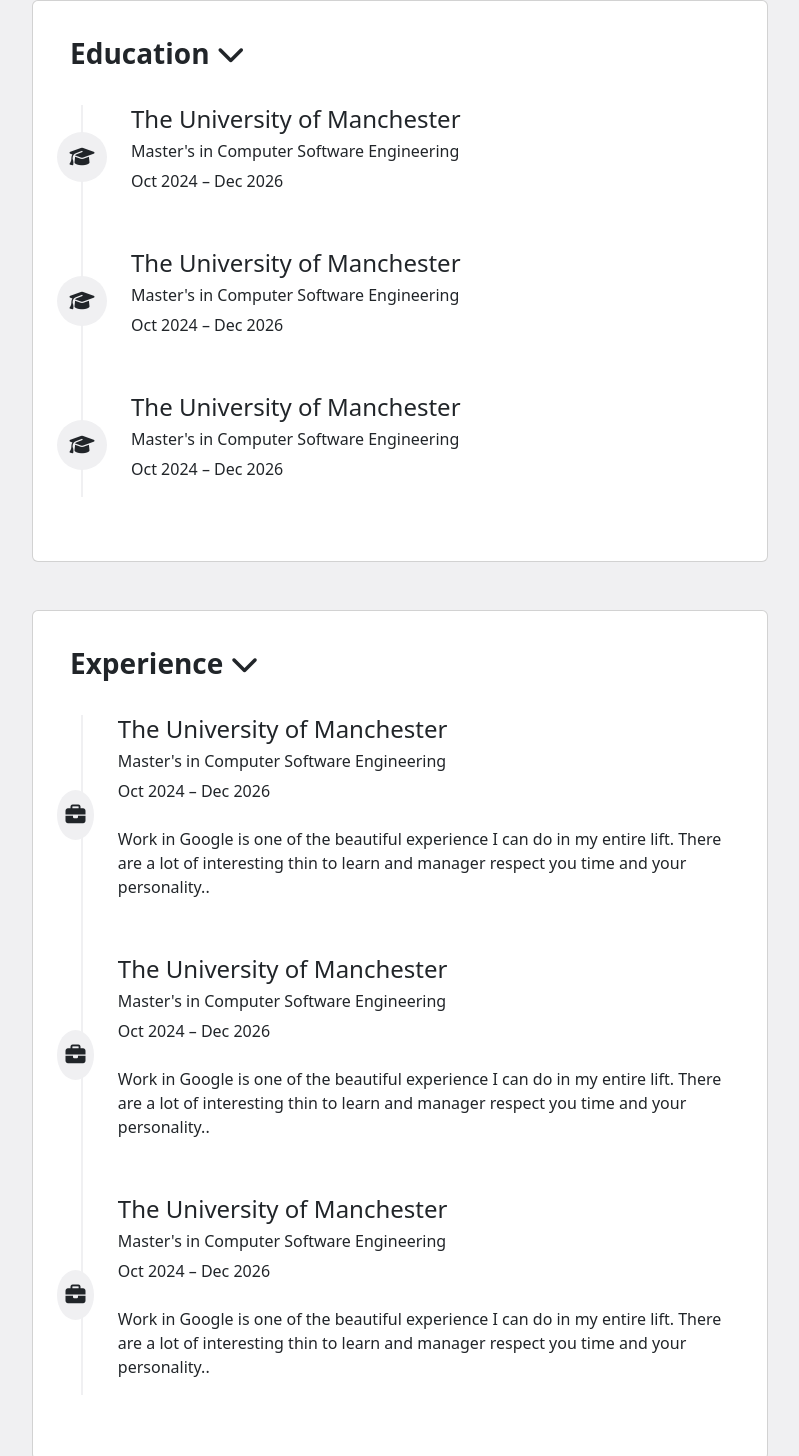
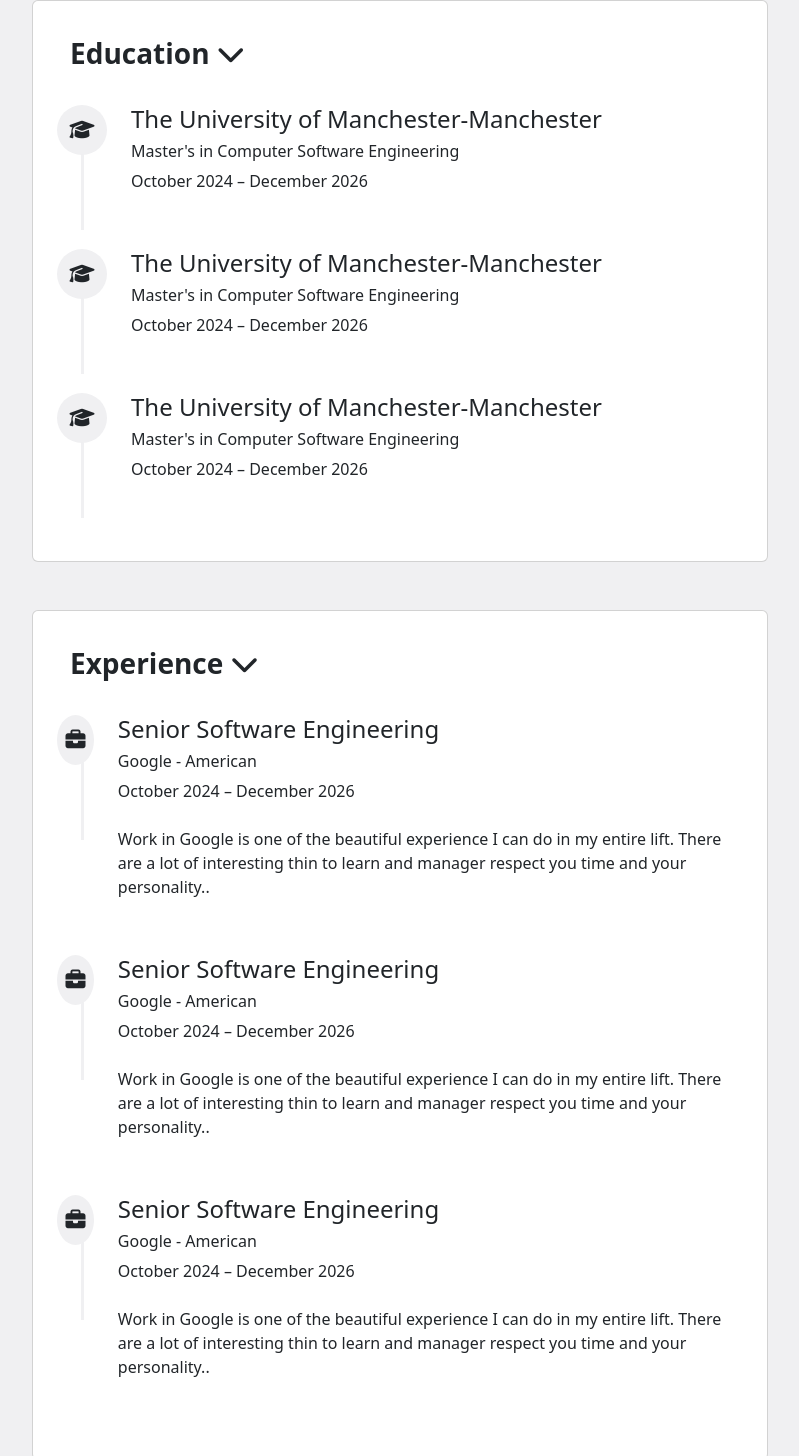
Before and after one commit to Heanliza33/ant-scholarship-practice-07, a plain HTML site: page index.html in a window 1280 px wide. Shown: the part 48-1504 px from the top of the page, without its empty margins (240-1039 px from the left). Drawn offline with nearby package versions, Linux system fonts and the light colour scheme.

Commit message:
update html

```diff
--- a/css/style.css
+++ b/css/style.css
@@ -4,28 +4,25 @@
         background-color: #f0f0f2;
       }
 
-      .timeline-list {
-        position: relative;
-      }
 
-      .timeline-list::before {
-        content: "";
-        position: absolute;
-        top: 0;
-        bottom: 0;
-        left: 24px;
-        width: 2px;
-        background-color: #f0f0f2;
-        height: auto;
-        z-index: 0;
-      }
 
       .timeline-item {
         position: relative;
         margin-bottom: 40px;
         display: flex;
-        align-items: center;
       }
+      .timeline-item::before{
+            content: "";
+        position: absolute;
+        top: 0;
+        bottom: 0;
+        left: 24px;
+        border-left: 3px solid #f0f0f2;
+        z-index: 0;
+        height: 100px;
+        transform: translateY(25px);
+      }
+
 
       .timeline-item:last-child::after {
         content: none;
@@ -40,7 +37,9 @@
         align-items: center;
         justify-content: center;
         z-index: 1;
+        position: relative;
       }
+
       .icon-experience{
          width: 75px;
          border-radius: 100%;
--- a/index.html
+++ b/index.html
@@ -50,9 +50,9 @@
                       <i class="fa-solid fa-graduation-cap text-dark fs-5"></i>
                     </div>
                     <div class="title ms-4">
-                      <h5 class="fs-4">The University of Manchester</h5>
+                      <h5 class="fs-4">The University of Manchester-Manchester</h5>
                       <h6>Master's in Computer Software Engineering</h6>
-                      <p>Oct 2024 – Dec 2026</p>
+                      <p>October 2024 – December 2026</p>
                     </div>
                   </li>
                   <li class="timeline-item">
@@ -60,9 +60,9 @@
                       <i class="fa-solid fa-graduation-cap text-dark fs-5"></i>
                     </div>
                     <div class="title ms-4">
-                      <h5 class="fs-4">The University of Manchester</h5>
+                      <h5 class="fs-4">The University of Manchester-Manchester</h5>
                       <h6>Master's in Computer Software Engineering</h6>
-                      <p>Oct 2024 – Dec 2026</p>
+                      <p>October 2024 – December 2026</p>
                     </div>
                   </li>
                   <li class="timeline-item">
@@ -70,9 +70,9 @@
                       <i class="fa-solid fa-graduation-cap text-dark fs-5"></i>
                     </div>
                     <div class="title ms-4 ">
-                      <h5 class="fs-4">The University of Manchester</h5>
+                      <h5 class="fs-4">The University of Manchester-Manchester</h5>
                       <h6>Master's in Computer Software Engineering</h6>
-                      <p>Oct 2024 – Dec 2026</p>
+                      <p>October 2024 – December 2026</p>
                     </div>
                   </li>
                 </ul>
@@ -104,9 +104,9 @@
                       <i class="fa-solid fa-briefcase fs-5"></i>
                     </div>
                     <div class="title ms-4">
-                      <h5 class="fs-4">The University of Manchester</h5>
-                      <h6>Master's in Computer Software Engineering</h6>
-                      <p>Oct 2024 – Dec 2026</p>
+                      <h5 class="fs-4">Senior Software Engineering</h5>
+                      <h6> Google - American</h6>
+                      <p>October 2024 – December 2026</p>
                       <p class="fw-normal pt-2">
                         Work in Google is one of the beautiful experience I can
                         do in my entire lift. There are a lot of interesting
@@ -120,9 +120,9 @@
                       <i class="fa-solid fa-briefcase fs-5"></i>
                     </div>
                     <div class="title ms-4">
-                      <h5 class="fs-4">The University of Manchester</h5>
-                      <h6>Master's in Computer Software Engineering</h6>
-                      <p>Oct 2024 – Dec 2026</p>
+                      <h5 class="fs-4">Senior Software Engineering</h5>
+                      <h6> Google - American</h6>
+                      <p>October 2024 – December 2026</p>
                       <p class="fw-normal pt-2">
                         Work in Google is one of the beautiful experience I can
                         do in my entire lift. There are a lot of interesting
@@ -136,11 +136,11 @@
                       <i class="fa-solid fa-briefcase fs-5"></i>
                     </div>
                     <div class="title ms-4">
-                      <h5 class="fs-4">The University of Manchester</h5>
+                      <h5 class="fs-4">Senior Software Engineering</h5>
                       <h6 class="">
-                        Master's in Computer Software Engineering
+                        Google - American
                       </h6>
-                      <p>Oct 2024 – Dec 2026</p>
+                      <p>October 2024 – December 2026</p>
                       <p class="fw-normal pt-2">
                         Work in Google is one of the beautiful experience I can
                         do in my entire lift. There are a lot of interesting
```
